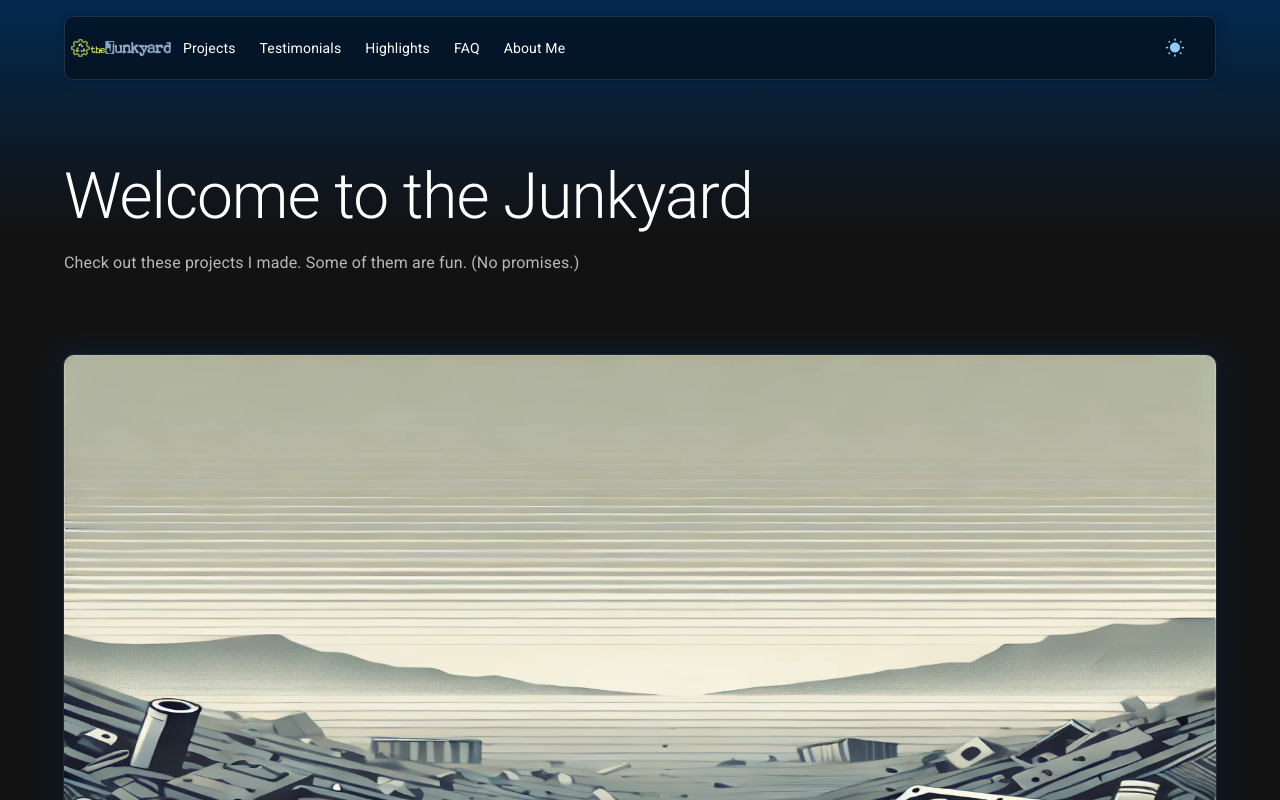
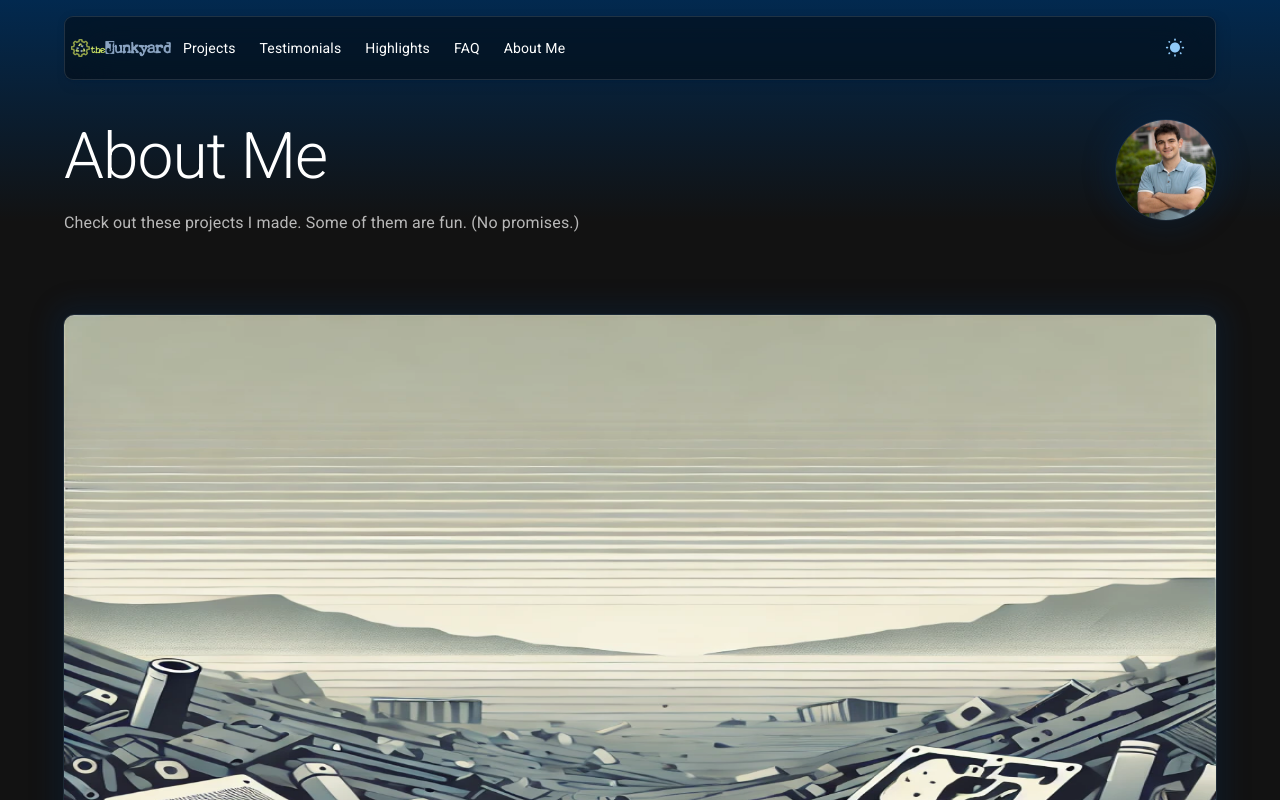
Before and after one commit to yummydirtx/theJunkyard, a React (Create React App) app: page /about in a window 1280 px wide. Shown: the top 800 px of the page. Built offline with nearby package versions, Linux system fonts and the light colour scheme.

Commit message:
added the profile pic

```diff
--- a/src/components/Me.js
+++ b/src/components/Me.js
@@ -8,6 +8,7 @@ import Stack from '@mui/material/Stack';
 import TextField from '@mui/material/TextField';
 import Typography from '@mui/material/Typography';
 import lands from '../assets/junkyard.webp';
+import ProfilePic from '../assets/profilepic.jpeg';
 
 export default function Me() {
   return (
@@ -28,10 +29,11 @@ export default function Me() {
           display: 'flex',
           flexDirection: 'column',
           alignItems: 'left',
-          pt: { xs: 14, sm: 20 },
+          pt: { xs: 12, sm: 15 },
           pb: { xs: 8, sm: 12 },
         }}
       >
+        <Stack direction="row">
         <Stack spacing={2} useFlexGap sx={{ width: { xs: '100%', sm: '100%' } }}>
           <Typography
             variant="h1"
@@ -43,7 +45,7 @@ export default function Me() {
               fontSize: 'clamp(3.5rem, 10vw, 4rem)',
             }}
           >
-            Welcome to the Junkyard
+            About Me
           </Typography>
           <Typography
             textAlign="left"
@@ -52,6 +54,28 @@ export default function Me() {
           >
             Check out these projects I made. Some of them are fun. (No promises.)
           </Typography>
+        </Stack>
+        <Box
+          component="img"
+          id="profilepic"
+          sx={(theme) => ({
+            mt: { xs: 0, sm: 0 },
+            alignSelf: 'right',
+            height: { xs: 50, sm: 100 },
+            width: 'auto',
+            borderRadius: '999px',
+            outline: '1px solid',
+            outlineColor:
+              theme.palette.mode === 'light'
+                ? alpha('#BFCCD9', 0.5)
+                : alpha('#9CCCFC', 0.1),
+            boxShadow:
+              theme.palette.mode === 'light'
+                ? `0 0 12px 8px ${alpha('#9CCCFC', 0.2)}`
+                : `0 0 24px 12px ${alpha('#033363', 0.2)}`,
+          })}
+          src = {ProfilePic}
+        />
         </Stack>
         <Box
           component="img"
```
Also changed, not shown: src/assets/profilepic.jpeg (added).
